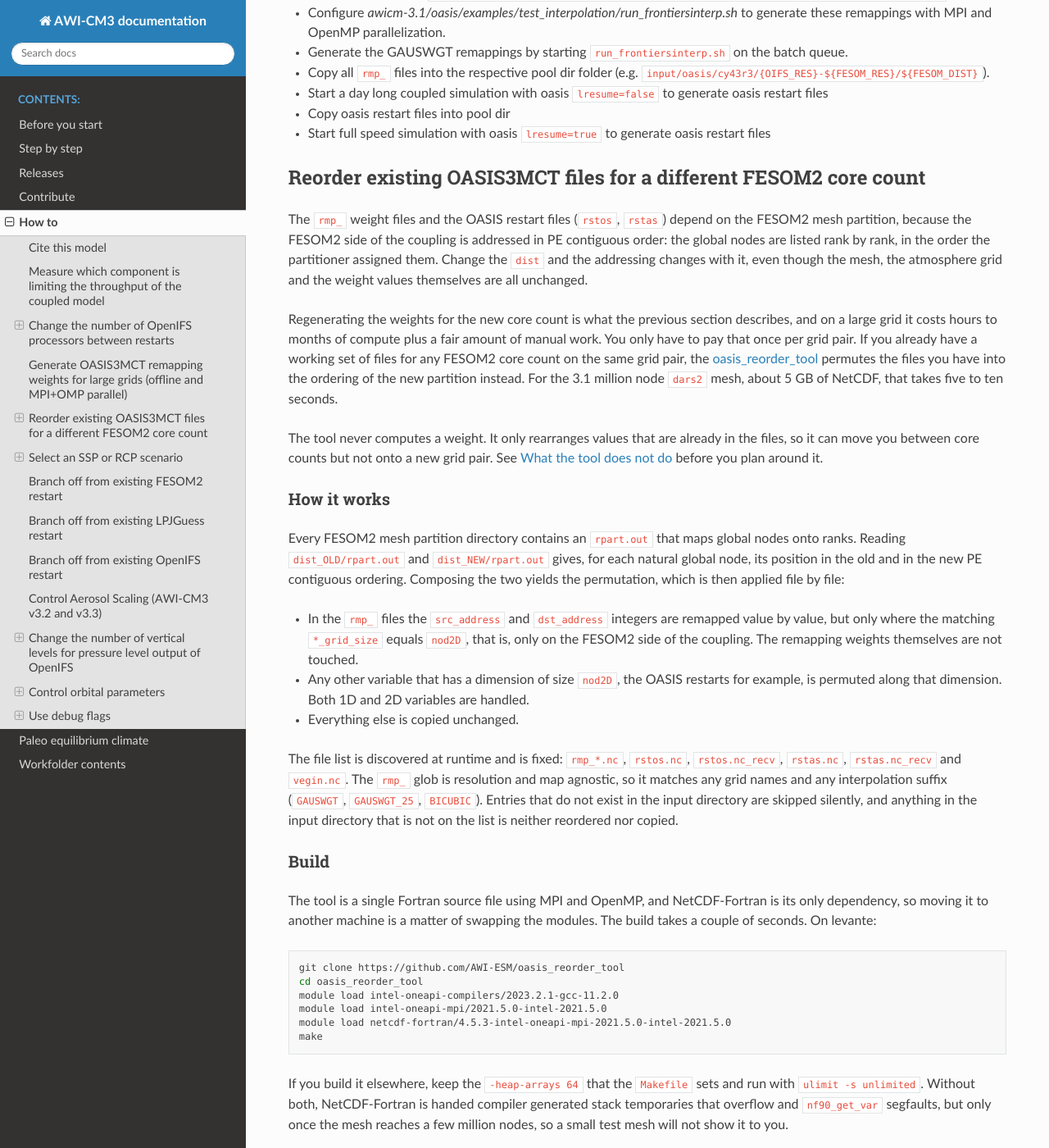
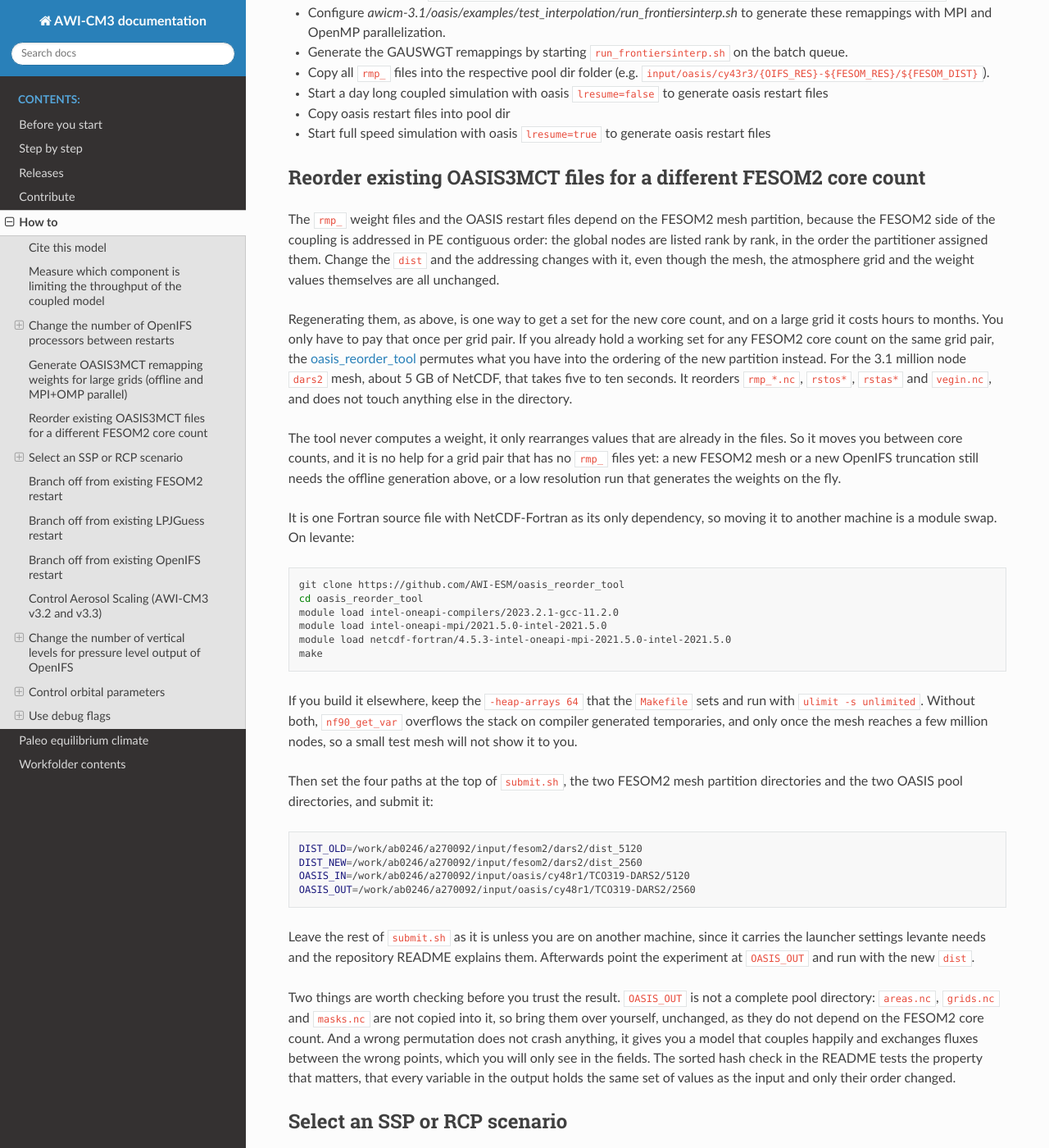
Before and after one commit to AWI-ESM/documentation_AWI-CM3, a Sphinx documentation site: the page built from source/how_to.rst, in a window 1280 px wide and 1400 px high, scrolled down 3619 px. Shown: the whole window at 82% size. Built offline with Sphinx 7.4.7 and the Read the Docs theme 3.1.0, drawn with Linux system fonts in a browser that asks for light colours; some of the changed text lies outside the part shown.

Commit message:
Cut the reorder section to the size of the tool
109 lines for a program that takes four paths, next to 35 lines for the
offline weight generation it replaces. The internals, the console output
and the per-machine launcher notes are all in the repository README and
do not need a second copy here that can drift. Keep what a reader of
these docs needs: why the files are partition dependent, that it cannot
help without an existing set, how to build and run it, and the two things
worth checking before trusting the output.

```diff
--- a/source/how_to.rst
+++ b/source/how_to.rst
@@ -150,27 +150,13 @@ For small meshes you can also wait for the GAUSWGT remapping files to be created
 Reorder existing OASIS3MCT files for a different FESOM2 core count
 ==================================================================
 
-The ``rmp_`` weight files and the OASIS restart files (``rstos``, ``rstas``) depend on the FESOM2 mesh partition, because the FESOM2 side of the coupling is addressed in PE contiguous order: the global nodes are listed rank by rank, in the order the partitioner assigned them. Change the ``dist`` and the addressing changes with it, even though the mesh, the atmosphere grid and the weight values themselves are all unchanged.
+The ``rmp_`` weight files and the OASIS restart files depend on the FESOM2 mesh partition, because the FESOM2 side of the coupling is addressed in PE contiguous order: the global nodes are listed rank by rank, in the order the partitioner assigned them. Change the ``dist`` and the addressing changes with it, even though the mesh, the atmosphere grid and the weight values themselves are all unchanged.
 
-Regenerating the weights for the new core count is what the previous section describes, and on a large grid it costs hours to months of compute plus a fair amount of manual work. You only have to pay that once per grid pair. If you already have a working set of files for any FESOM2 core count on the same grid pair, the `oasis_reorder_tool <https://github.com/AWI-ESM/oasis_reorder_tool>`_ permutes the files you have into the ordering of the new partition instead. For the 3.1 million node ``dars2`` mesh, about 5 GB of NetCDF, that takes five to ten seconds.
+Regenerating them, as above, is one way to get a set for the new core count, and on a large grid it costs hours to months. You only have to pay that once per grid pair. If you already hold a working set for any FESOM2 core count on the same grid pair, the `oasis_reorder_tool <https://github.com/AWI-ESM/oasis_reorder_tool>`_ permutes what you have into the ordering of the new partition instead. For the 3.1 million node ``dars2`` mesh, about 5 GB of NetCDF, that takes five to ten seconds. It reorders ``rmp_*.nc``, ``rstos*``, ``rstas*`` and ``vegin.nc``, and does not touch anything else in the directory.
 
-The tool never computes a weight. It only rearranges values that are already in the files, so it can move you between core counts but not onto a new grid pair. See :ref:`oasis_reorder_limits` before you plan around it.
+The tool never computes a weight, it only rearranges values that are already in the files. So it moves you between core counts, and it is no help for a grid pair that has no ``rmp_`` files yet: a new FESOM2 mesh or a new OpenIFS truncation still needs the offline generation above, or a low resolution run that generates the weights on the fly.
 
-How it works
-------------
-
-Every FESOM2 mesh partition directory contains an ``rpart.out`` that maps global nodes onto ranks. Reading ``dist_OLD/rpart.out`` and ``dist_NEW/rpart.out`` gives, for each natural global node, its position in the old and in the new PE contiguous ordering. Composing the two yields the permutation, which is then applied file by file:
-
-- In the ``rmp_`` files the ``src_address`` and ``dst_address`` integers are remapped value by value, but only where the matching ``*_grid_size`` equals ``nod2D``, that is, only on the FESOM2 side of the coupling. The remapping weights themselves are not touched.
-- Any other variable that has a dimension of size ``nod2D``, the OASIS restarts for example, is permuted along that dimension. Both 1D and 2D variables are handled.
-- Everything else is copied unchanged.
-
-The file list is discovered at runtime and is fixed: ``rmp_*.nc``, ``rstos.nc``, ``rstos.nc_recv``, ``rstas.nc``, ``rstas.nc_recv`` and ``vegin.nc``. The ``rmp_`` glob is resolution and map agnostic, so it matches any grid names and any interpolation suffix (``GAUSWGT``, ``GAUSWGT_25``, ``BICUBIC``). Entries that do not exist in the input directory are skipped silently, and anything in the input directory that is not on the list is neither reordered nor copied.
-
-Build
------
-
-The tool is a single Fortran source file using MPI and OpenMP, and NetCDF-Fortran is its only dependency, so moving it to another machine is a matter of swapping the modules. The build takes a couple of seconds. On levante:
+It is one Fortran source file with NetCDF-Fortran as its only dependency, so moving it to another machine is a module swap. On levante:
 
 .. code-block:: bash
 
@@ -181,12 +167,9 @@ The tool is a single Fortran source file using MPI and OpenMP, and NetCDF-Fortra
    module load netcdf-fortran/4.5.3-intel-oneapi-mpi-2021.5.0-intel-2021.5.0
    make
 
-If you build it elsewhere, keep the ``-heap-arrays 64`` that the ``Makefile`` sets and run with ``ulimit -s unlimited``. Without both, NetCDF-Fortran is handed compiler generated stack temporaries that overflow and ``nf90_get_var`` segfaults, but only once the mesh reaches a few million nodes, so a small test mesh will not show it to you.
+If you build it elsewhere, keep the ``-heap-arrays 64`` that the ``Makefile`` sets and run with ``ulimit -s unlimited``. Without both, ``nf90_get_var`` overflows the stack on compiler generated temporaries, and only once the mesh reaches a few million nodes, so a small test mesh will not show it to you.
 
-Run
----
-
-Set the four paths at the top of ``submit.sh``:
+Then set the four paths at the top of ``submit.sh``, the two FESOM2 mesh partition directories and the two OASIS pool directories, and submit it:
 
 .. code-block:: bash
 
@@ -195,62 +178,9 @@ Set the four paths at the top of ``submit.sh``:
    OASIS_IN=/work/ab0246/a270092/input/oasis/cy48r1/TCO319-DARS2/5120
    OASIS_OUT=/work/ab0246/a270092/input/oasis/cy48r1/TCO319-DARS2/2560
 
-``DIST_OLD`` and ``DIST_NEW`` are the FESOM2 mesh partition directories, ``OASIS_IN`` is the pool directory holding the files you already have, and ``OASIS_OUT`` is where the reordered set is written. Set ``--account`` and ``--chdir`` to your own project and working directory as well, then submit:
+Leave the rest of ``submit.sh`` as it is unless you are on another machine, since it carries the launcher settings levante needs and the repository README explains them. Afterwards point the experiment at ``OASIS_OUT`` and run with the new ``dist``.
 
-.. code-block:: bash
-
-   sbatch submit.sh
-
-``run.sh`` carries the same launch logic for an interactive shell. Besides the paths, ``submit.sh`` also carries ``srun --mpi=pmi2`` and ``I_MPI_PMI_LIBRARY``, which is what levante needs to launch this binary at all, and ``--chdir``, without which ``srun`` execs from the spool directory and does not find it. The repository README explains each. Change only the paths unless you are on another machine. Afterwards point the experiment at ``OASIS_OUT`` and run with the new ``dist``.
-
-A successful run reports the node count it deduced and the number of files it found, and then says nothing else:
-
-.. code-block:: bash
-
-  [rank 0] reading <DIST_OLD>/rpart.out
-  [rank 0] reading <DIST_NEW>/rpart.out
-  [rank 0] nod2D = <surface nodes>
-  [rank 0] remap built (<seconds> s)
-  [rank 0] processing <n> files round-robin across ranks
-
-Check the node count against your mesh, and check the file count. There are two ways the setup can be wrong that the tool catches itself, both fatal:
-
-.. code-block:: bash
-
-  ERROR: nod2D mismatch between rpart.out files:   <old>   <new>
-  ERROR: remap permutation is invalid
-
-The first means ``DIST_OLD`` and ``DIST_NEW`` are partitions of different meshes. The second means an ``rpart.out`` is not a permutation of the global nodes, in practice a truncated or half written partition file. A file count of ``0`` is neither fatal nor reported as an error, so if the job finishes instantly, read that line: it means ``OASIS_IN`` held nothing the tool recognises, and ``OASIS_OUT`` is empty.
-
-Check that it really worked
----------------------------
-
-A reordered file cannot be compared byte by byte against an independently generated one, because reordering and a fresh SCRIP run differ both in file metadata and in floating point rounding. What has to hold instead is that every variable in the output contains exactly the same set of values as the input, only permuted. Comparing sorted hashes tests that:
-
-.. code-block:: python
-
-   import numpy as np, hashlib
-   from netCDF4 import Dataset
-
-   def vh(ds, vn):
-       a = np.asarray(ds.variables[vn][...]).ravel()
-       return hashlib.sha256(np.sort(a).tobytes()).hexdigest()[:16]
-
-   a, b = Dataset(IN), Dataset(OUT)
-   for vn in sorted(set(a.variables) & set(b.variables)):
-       print(vn, vh(a, vn) == vh(b, vn))
-
-For the ``dars2`` mesh this passes on all 7 variables of ``rstos.nc`` and all 19 of ``rmp_A320_to_feom_BICUBIC.nc``. A run that starts is not proof that the reordering was right: a wrong permutation gives you a model that couples happily and exchanges fluxes between the wrong points, which you will only notice in the fields.
-
-.. _oasis_reorder_limits:
-
-What the tool does not do
--------------------------
-
-- It does not generate weights. Without an existing ``rmp_`` set for the same grid pair there is nothing to permute, and you are back to the offline generation in the previous section, or to a low resolution run that generates the weights on the fly.
-- It does not help across a grid change. A new FESOM2 mesh or a new OpenIFS resolution is a new grid pair, even if the file names look familiar.
-- It does not leave you a complete pool directory. ``areas.nc``, ``grids.nc``, ``masks.nc`` and everything else outside the file list are not copied into ``OASIS_OUT`` at all, so check what actually landed there and bring the rest over yourself. Those three do not depend on the FESOM2 core count, so the existing ones can be reused as they are.
-- It does not check that the ``rmp_`` files you gave it belong to ``DIST_OLD``. The two ``rpart.out`` files are checked against each other, but nothing ties either of them to the contents of ``OASIS_IN``. Feed it weights from a different partition and it will happily write a wrongly permuted set. Keep the pool directories named after their core count, as in the paths above.
+Two things are worth checking before you trust the result. ``OASIS_OUT`` is not a complete pool directory: ``areas.nc``, ``grids.nc`` and ``masks.nc`` are not copied into it, so bring them over yourself, unchanged, as they do not depend on the FESOM2 core count. And a wrong permutation does not crash anything, it gives you a model that couples happily and exchanges fluxes between the wrong points, which you will only see in the fields. The sorted hash check in the README tests the property that matters, that every variable in the output holds the same set of values as the input and only their order changed.
 
 
 Select an SSP or RCP scenario
```
